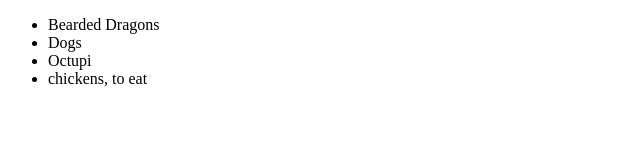
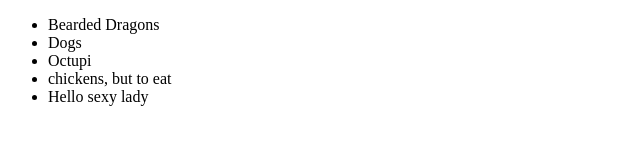
Before and after one commit to MitchyVee/github-test, a plain HTML site: page index.html in a window 1280 px wide. Shown: the whole page, without its empty margins (0-640 px from the left). Drawn offline with Linux system fonts and the light colour scheme.

Commit message:
added a message

```diff
--- a/index.html
+++ b/index.html
@@ -10,7 +10,8 @@
         <li>Bearded Dragons</li>
         <li>Dogs</li>
         <li>Octupi</li>
-        <li>chickens,  to eat</li>
+        <li>chickens, but to eat</li>
+        <li>Hello sexy lady</li>
     </ul>
 </body>
 </html>
```
